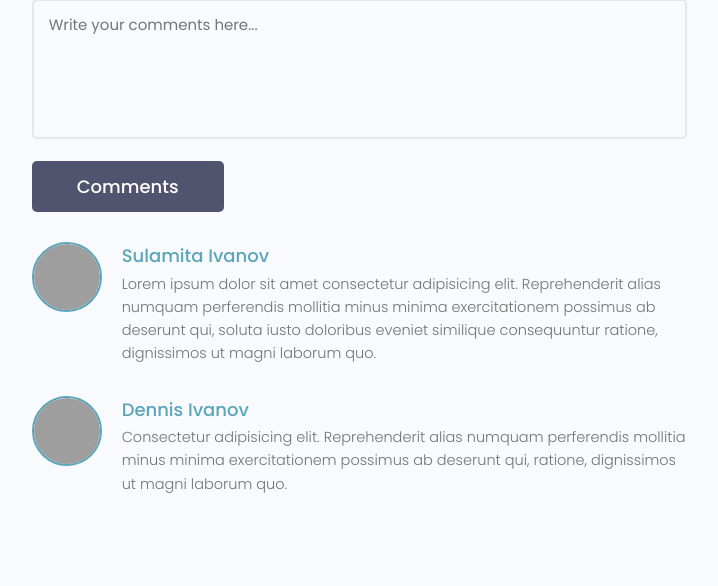
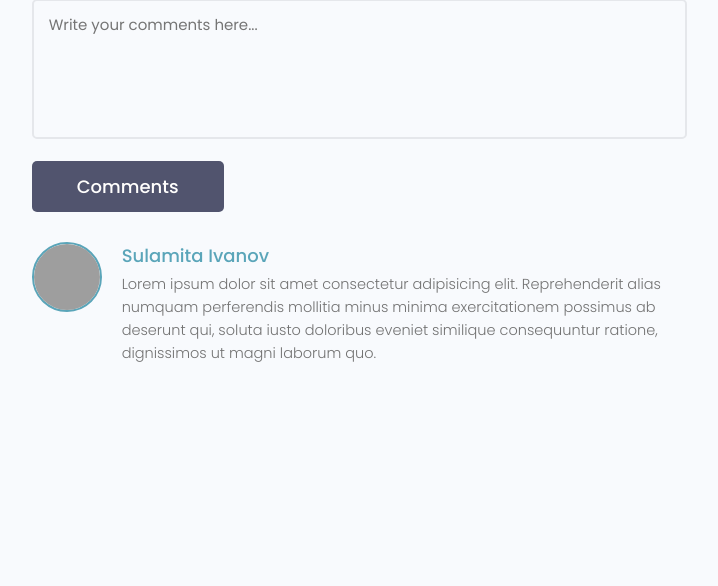
Before and after one commit to hamroz/profile-for-devs, a Django app: page /projects/project/2dba939a-ab2a-4752-907f-fbd03904e25d/ in a window 1280 px wide. Shown: the part 1055-1641 px from the top of the page, without its empty margins (465-1183 px from the left). After the commit the page ends 1417 px from the top, so only its background shows below. Run offline with Django 3.2, Linux system fonts and the light colour scheme; data comes from the database, SQL or seed files in the repository; both versions use the stored data as it was after the commit; some libraries are stand-ins or nearby versions; grey boxes are pictures that could not be loaded.

Commit message:
small fix

```diff
--- a/projects/templates/projects/single-projects.html
+++ b/projects/templates/projects/single-projects.html
@@ -47,6 +47,7 @@
                         </div>
                         <input class="btn btn--sub btn--lg" type="submit" value="Comments" />
                     </form>
+
                     <div class="commentList">
                         <div class="comment">
                             <a href="profile.html">
@@ -65,20 +66,6 @@
                                 </p>
                             </div>
                         </div>
-                        <div class="comment">
-                            <a href="profile.html">
-                                <img class="avatar avatar--md" src="https://avatars.githubusercontent.com/u/33843378"
-                                    alt="user" />
-                            </a>
-                            <div class="comment__details">
-                                <a href="profile.html" class="comment__author">Dennis Ivanov</a>
-                                <p class="comment__info">
-                                    Consectetur adipisicing elit. Reprehenderit alias numquam perferendis mollitia minus
-                                    minima
-                                    exercitationem possimus ab deserunt qui, ratione, dignissimos ut magni laborum quo.
-                                </p>
-                            </div>
-                        </div>
                     </div>
                 </div>
             </div>
```
Also changed, not shown: db.sqlite3.
